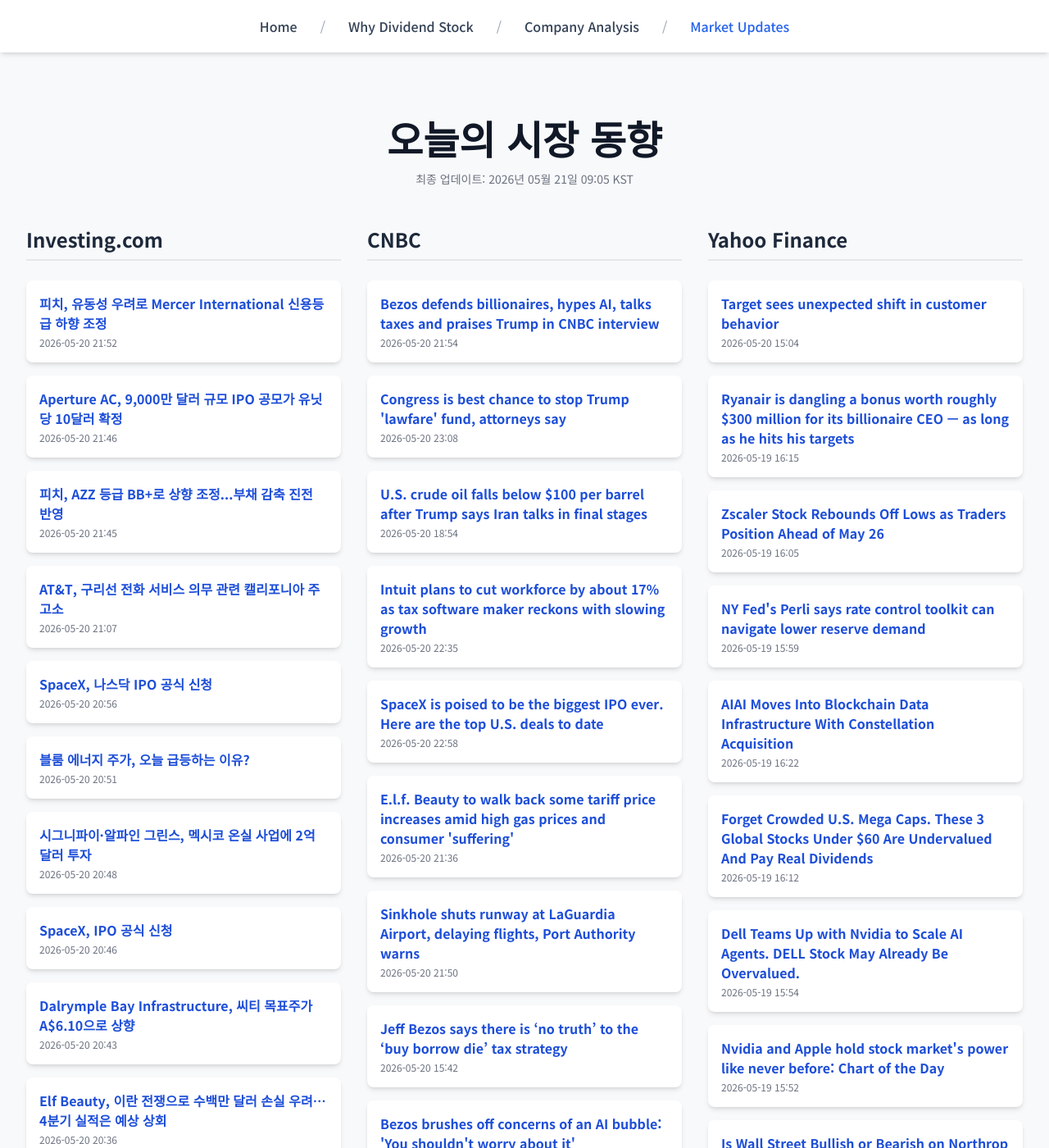
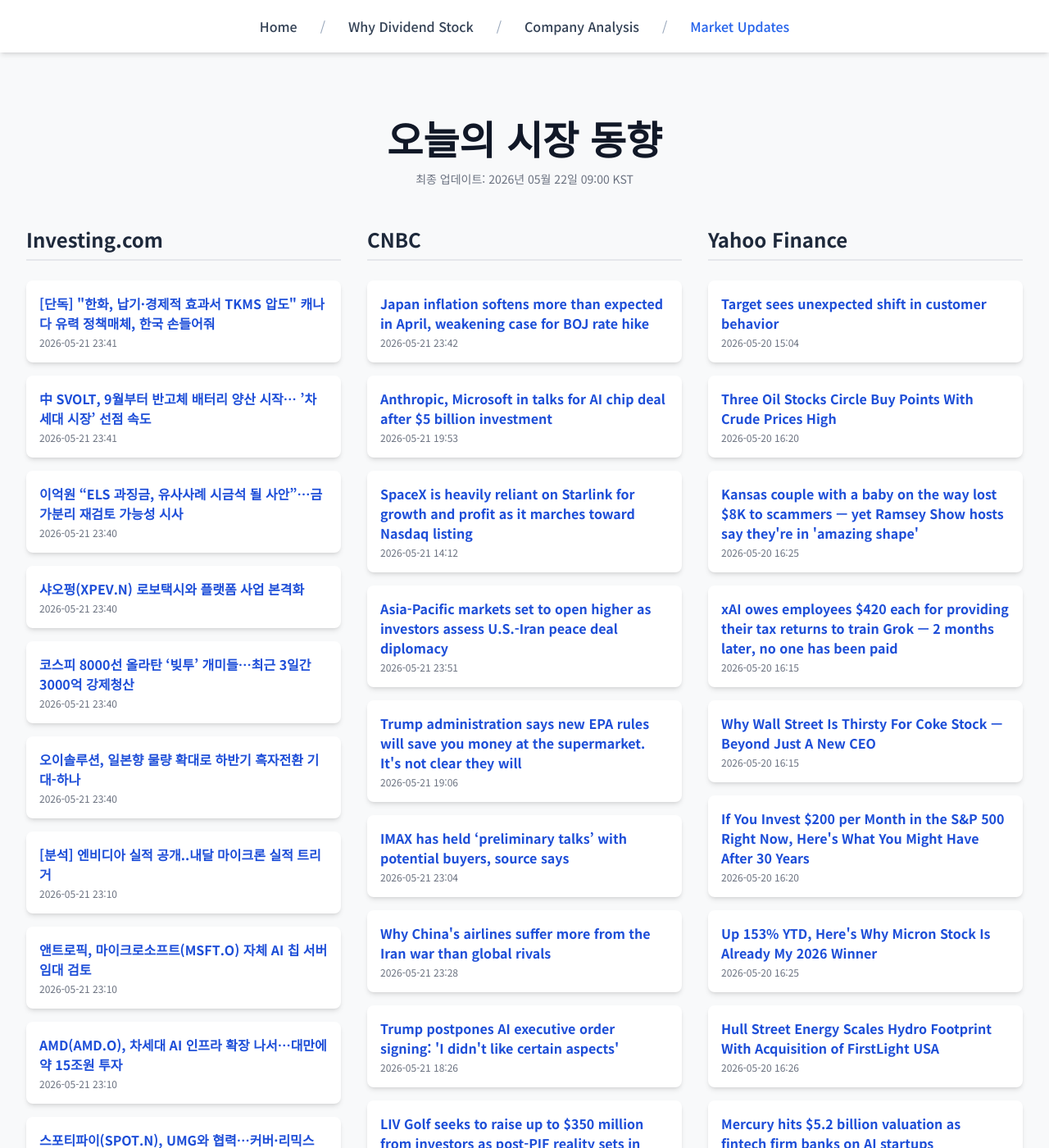
Before and after one commit to Kay-Hwang/my-company-analysis, a Jekyll site: the page built from market-updates.html, in a window 1280 px wide and 1400 px high. Shown: the whole window at 82% size. Built offline with Jekyll 4.4.1, drawn with Linux system fonts in a browser that asks for light colours; nearby versions of some CDN libraries; a script that is not in the unit is left out; some of the changed text lies outside the part shown.

Commit message:
Update daily data

```diff
--- a/_data/latest_data.json
+++ b/_data/latest_data.json
@@ -1,128 +1,128 @@
 {
-  "lastUpdated": "2026년 05월 21일 09:05 KST",
+  "lastUpdated": "2026년 05월 22일 09:00 KST",
   "news": {
     "investing": [
       {
-        "title": "피치, 유동성 우려로 Mercer International 신용등급 하향 조정",
-        "link": "https://kr.investing.com/news/stock-market-news/article-93CH-1954952",
-        "pubDate": "2026-05-20 21:52:49",
-        "summary": "피치, 유동성 우려로 Mercer International 신용등급 하향 조정"
+        "title": "[단독] \"한화, 납기·경제적 효과서 TKMS 압도\" 캐나다 유력 정책매체, 한국 손들어줘",
+        "link": "https://kr.investing.com/news/stock-market-news/article-1957018",
+        "pubDate": "2026-05-21 23:41:18",
+        "summary": "[단독] \"한화, 납기·경제적 효과서 TKMS 압도\" 캐나다 유력 정책매체, 한국 손들어줘"
       },
       {
-        "title": "Aperture AC, 9,000만 달러 규모 IPO 공모가 유닛당 10달러 확정",
-        "link": "https://kr.investing.com/news/stock-market-news/article-432SI-1954947",
-        "pubDate": "2026-05-20 21:46:07",
-        "summary": "Aperture AC, 9,000만 달러 규모 IPO 공모가 유닛당 10달러 확정"
+        "title": "中 SVOLT, 9월부터 반고체 배터리 양산 시작… ’차세대 시장’ 선점 속도",
+        "link": "https://kr.investing.com/news/stock-market-news/article-1957016",
+        "pubDate": "2026-05-21 23:41:18",
+        "summary": "中 SVOLT, 9월부터 반고체 배터리 양산 시작… ’차세대 시장’ 선점 속도"
       },
       {
-        "title": "피치, AZZ 등급 BB+로 상향 조정...부채 감축 진전 반영",
-        "link": "https://kr.investing.com/news/stock-market-news/article-93CH-1954944",
-        "pubDate": "2026-05-20 21:45:27",
-        "summary": "피치, AZZ 등급 BB+로 상향 조정...부채 감축 진전 반영"
+        "title": "이억원 “ELS 과징금, 유사사례 시금석 될 사안”…금가분리 재검토 가능성 시사",
+        "link": "https://kr.investing.com/news/stock-market-news/article-1957012",
+        "pubDate": "2026-05-21 23:40:25",
+        "summary": "이억원 “ELS 과징금, 유사사례 시금석 될 사안”…금가분리 재검토 가능성 시사"
       },
       {
-        "title": "AT&T, 구리선 전화 서비스 의무 관련 캘리포니아 주 고소",
-        "link": "https://kr.investing.com/news/stock-market-news/article-93CH-1954902",
-        "pubDate": "2026-05-20 21:07:12",
-        "summary": "AT&T, 구리선 전화 서비스 의무 관련 캘리포니아 주 고소"
+        "title": "샤오펑(XPEV.N) 로보택시와 플랫폼 사업 본격화",
+        "link": "https://kr.investing.com/news/stock-market-news/article-1957010",
+        "pubDate": "2026-05-21 23:40:25",
+        "summary": "샤오펑(XPEV.N) 로보택시와 플랫폼 사업 본격화"
       },
       {
-        "title": "SpaceX, 나스닥 IPO 공식 신청",
-        "link": "https://kr.investing.com/news/stock-market-news/article-1954882",
-        "pubDate": "2026-05-20 20:56:36",
-        "summary": "SpaceX, 나스닥 IPO 공식 신청"
+        "title": "코스피 8000선 올라탄 ‘빚투’ 개미들…최근 3일간 3000억 강제청산",
+        "link": "https://kr.investing.com/news/stock-market-news/article-1957008",
+        "pubDate": "2026-05-21 23:40:24",
+        "summary": "코스피 8000선 올라탄 ‘빚투’ 개미들…최근 3일간 3000억 강제청산"
       },
       {
-        "title": "블룸 에너지 주가, 오늘 급등하는 이유?",
-        "link": "https://kr.investing.com/news/stock-market-news/article-93CH-1954866",
-        "pubDate": "2026-05-20 20:51:50",
-        "summary": "블룸 에너지 주가, 오늘 급등하는 이유?"
+        "title": "오이솔루션, 일본향 물량 확대로 하반기 흑자전환 기대-하나",
+        "link": "https://kr.investing.com/news/stock-market-news/article-1957006",
+        "pubDate": "2026-05-21 23:40:09",
+        "summary": "오이솔루션, 일본향 물량 확대로 하반기 흑자전환 기대-하나"
       },
       {
-        "title": "시그니파이·알파인 그린스, 멕시코 온실 사업에 2억 달러 투자",
-        "link": "https://kr.investing.com/news/stock-market-news/article-93CH-1954862",
-        "pubDate": "2026-05-20 20:48:21",
-        "summary": "시그니파이·알파인 그린스, 멕시코 온실 사업에 2억 달러 투자"
+        "title": "[분석] 엔비디아 실적 공개..내달 마이크론 실적 트리거",
+        "link": "https://kr.investing.com/news/stock-market-news/article-1956989",
+        "pubDate": "2026-05-21 23:10:26",
+        "summary": "[분석] 엔비디아 실적 공개..내달 마이크론 실적 트리거"
       },
       {
-        "title": "SpaceX, IPO 공식 신청",
-        "link": "https://kr.investing.com/news/stock-market-news/article-432SI-1954858",
-        "pubDate": "2026-05-20 20:46:04",
-        "summary": "SpaceX, IPO 공식 신청"
+        "title": "앤트로픽, 마이크로소프트(MSFT.O) 자체 AI 칩 서버 임대 검토",
+        "link": "https://kr.investing.com/news/stock-market-news/article-1956988",
+        "pubDate": "2026-05-21 23:10:26",
+        "summary": "앤트로픽, 마이크로소프트(MSFT.O) 자체 AI 칩 서버 임대 검토"
       },
       {
-        "title": "Dalrymple Bay Infrastructure, 씨티 목표주가 A$6.10으로 상향",
-        "link": "https://kr.investing.com/news/stock-market-news/article-93CH-1954841",
-        "pubDate": "2026-05-20 20:43:00",
-        "summary": "Dalrymple Bay Infrastructure, 씨티 목표주가 A$6.10으로 상향"
+        "title": "AMD(AMD.O), 차세대 AI 인프라 확장 나서…대만에 약 15조원 투자",
+        "link": "https://kr.investing.com/news/stock-market-news/article-1956987",
+        "pubDate": "2026-05-21 23:10:26",
+        "summary": "AMD(AMD.O), 차세대 AI 인프라 확장 나서…대만에 약 15조원 투자"
       },
       {
-        "title": "Elf Beauty, 이란 전쟁으로 수백만 달러 손실 우려…4분기 실적은 예상 상회",
-        "link": "https://kr.investing.com/news/stock-market-news/article-1954832",
-        "pubDate": "2026-05-20 20:36:53",
-        "summary": "Elf Beauty, 이란 전쟁으로 수백만 달러 손실 우려…4분기 실적은 예상 상회"
+        "title": "스포티파이(SPOT.N), UMG와 협력…커버·리믹스 가능한 AI 기능 도입",
+        "link": "https://kr.investing.com/news/stock-market-news/article-1956986",
+        "pubDate": "2026-05-21 23:10:26",
+        "summary": "스포티파이(SPOT.N), UMG와 협력…커버·리믹스 가능한 AI 기능 도입"
       }
     ],
     "cnbc": [
       {
-        "title": "Bezos defends billionaires, hypes AI, talks taxes and praises Trump in CNBC interview",
-        "link": "https://www.cnbc.com/2026/05/20/jeff-bezos-taxes-ai-corporations-trump.html",
-        "pubDate": "Wed, 20 May 2026 21:54:15 GMT",
-        "summary": "Jeff Bezos rejected accusations that Amazon's decision to release a documentary on first lady Melania Trump was an effort to curry favor with the president."
+        "title": "Japan inflation softens more than expected in April, weakening case for BOJ rate hike",
+        "link": "https://www.cnbc.com/2026/05/22/japan-april-core-inflation-boj-rate-hike-outlook.html",
+        "pubDate": "Thu, 21 May 2026 23:42:29 GMT",
+        "summary": "Japan inflation softens more than expected in April, weakening case for BOJ rate hike"
       },
       {
-        "title": "Congress is best chance to stop Trump 'lawfare' fund, attorneys say",
-        "link": "https://www.cnbc.com/2026/05/20/trump-lawfare-fund-congress-courts-irs.html",
-        "pubDate": "Wed, 20 May 2026 23:08:30 GMT",
-        "summary": "The Department of Justice has set up a $1.8 billion fund that will purportedly compensate victims of prosecutorial overreach under the Biden administration."
+        "title": "Anthropic, Microsoft in talks for AI chip deal after $5 billion investment",
+        "link": "https://www.cnbc.com/2026/05/21/anthropic-microsoft-maia-200-ai-chip.html",
+        "pubDate": "Thu, 21 May 2026 19:53:21 GMT",
+        "summary": "Microsoft has not made the Maia 200 chips available to customers, but they are used in the company's data centers, offering better efficiency than other silicon."
       },
       {
-        "title": "U.S. crude oil falls below $100 per barrel after Trump says Iran talks in final stages",
-        "link": "https://www.cnbc.com/2026/05/20/oil-price-today-iran-war-strait-hormuz-trump.html",
-        "pubDate": "Wed, 20 May 2026 18:54:14 GMT",
-        "summary": "Trump told reporters that the administration was in the \"final stages\" of negotiations with Iran, according to a pool report."
+        "title": "SpaceX is heavily reliant on Starlink for growth and profit as it marches toward Nasdaq listing",
+        "link": "https://www.cnbc.com/2026/05/21/spacex-starlink-growth-profit-nasdaq-ipo.html",
+        "pubDate": "Thu, 21 May 2026 14:12:49 GMT",
+        "summary": "SpaceX's IPO prospectus underscores the importance of Starlink to the company's operations."
       },
       {
-        "title": "Intuit plans to cut workforce by about 17% as tax software maker reckons with slowing growth",
-        "link": "https://www.cnbc.com/2026/05/20/intuit-intu-q3-earnings-report-2026-company-cutting-17percent-of-staff.html",
-        "pubDate": "Wed, 20 May 2026 22:35:41 GMT",
-        "summary": "Intuit's stock has been hammered this year as investors worry that generative artificial intelligence models could threaten software companies."
+        "title": "Asia-Pacific markets set to open higher as investors assess U.S.-Iran peace deal diplomacy",
+        "link": "https://www.cnbc.com/2026/05/22/asia-markets-today-brent-nikkei-225-kospi-hang-seng-index.html",
+        "pubDate": "Thu, 21 May 2026 23:51:57 GMT",
+        "summary": "While oil prices fell in U.S. trading, reports that Tehran intends to keep its enriched uranium stockpile within the country stand to complicate negotiations with the U.S."
       },
       {
-        "title": "SpaceX is poised to be the biggest IPO ever. Here are the top U.S. deals to date",
-        "link": "https://www.cnbc.com/2026/05/20/spacex-is-the-biggest-ipo-ever-these-debuts-also-set-records.html",
-        "pubDate": "Wed, 20 May 2026 22:58:32 GMT",
-        "summary": "Before SpaceX's upcoming IPO sets an expected record, Alibaba, Facebook and Visa raised historic sums in the U.S."
+        "title": "Trump administration says new EPA rules will save you money at the supermarket. It's not clear they will",
+        "link": "https://www.cnbc.com/2026/05/21/trump-changes-epa-refrigeration-rules-in-grocery-price-push.html",
+        "pubDate": "Thu, 21 May 2026 19:06:44 GMT",
+        "summary": "Trump delayed Biden-era EPA refrigerant rules, saying the move will lower grocery costs, though the impact on food prices remains unclear."
       },
       {
-        "title": "E.l.f. Beauty to walk back some tariff price increases amid high gas prices and consumer 'suffering'",
-        "link": "https://www.cnbc.com/2026/05/20/elf-beauty-elf-earnings-q4-2026.html",
-        "pubDate": "Wed, 20 May 2026 21:36:26 GMT",
-        "summary": "E.l.f. Beauty raised prices by $1 last August to offset the impact of tariffs. It's now planning to walk back some of that amid a consumer pullback."
+        "title": "IMAX has held ‘preliminary talks’ with potential buyers, source says",
+        "link": "https://www.cnbc.com/2026/05/21/imax-preliminary-talks-potential-buyers.html",
+        "pubDate": "Thu, 21 May 2026 23:04:31 GMT",
+        "summary": "IMAX has held \"preliminary talks\" through intermediaries, but no official pitches have been made directly by the company, a source told CNBC."
       },
       {
-        "title": "Sinkhole shuts runway at LaGuardia Airport, delaying flights, Port Authority warns",
-        "link": "https://www.cnbc.com/2026/05/20/laguardia-airport-lga-flights.html",
-        "pubDate": "Wed, 20 May 2026 21:50:06 GMT",
-        "summary": "The Port Authority said travelers should expect delays and cancellations, with thunderstorms expected also expected to roll in Wednesday."
+        "title": "Why China's airlines suffer more from the Iran war than global rivals",
+        "link": "https://www.cnbc.com/2026/05/22/china-airlines-expect-losses-iran-war-fuel-shortage-railway-.html",
+        "pubDate": "Thu, 21 May 2026 23:28:38 GMT",
+        "summary": "China's carriers face sky-high jet fuel, lack of hedging strategies, and a customer base that can easily pivot to cheaper high-speed rail services."
       },
       {
-        "title": "Jeff Bezos says there is ‘no truth’ to the ‘buy borrow die’ tax strategy",
-        "link": "https://www.cnbc.com/2026/05/20/jeff-bezos-taxes.html",
-        "pubDate": "Wed, 20 May 2026 15:42:05 GMT",
-        "summary": "The \"buy, borrow, die\" strategy refers to the practice of wealthy founders or investors borrowing against their assets and using the loan proceeds as income."
+        "title": "Trump postpones AI executive order signing: 'I didn't like certain aspects'",
+        "link": "https://www.cnbc.com/2026/05/21/trump-ai-executive-order-postponed.html",
+        "pubDate": "Thu, 21 May 2026 18:26:23 GMT",
+        "summary": "Trump said that AI is \"causing tremendous good,\" and he was concerned that the executive order \"could have been a blocker.\""
       },
       {
-        "title": "Bezos brushes off concerns of an AI bubble: 'You shouldn't worry about it'",
-        "link": "https://www.cnbc.com/2026/05/20/bezos-ai-bubble-concerns-amazon-prometheum-blue-origin.html",
-        "pubDate": "Wed, 20 May 2026 15:09:47 GMT",
-        "summary": "Amazon founder Jeff Bezos shrugged off concerns of a looming AI bubble, saying the massive investments will ultimately drive the technology forward over time."
+        "title": "LIV Golf seeks to raise up to $350 million from investors as post-PIF reality sets in",
+        "link": "https://www.cnbc.com/2026/05/21/liv-golf-fundraise-up-to-350-million-post-pif.html",
+        "pubDate": "Thu, 21 May 2026 15:06:49 GMT",
+        "summary": "LIV Golf is preparing to take its updated business plan and investor pitch on the road as soon as Thursday, in an effort to raise fresh capital."
       },
       {
-        "title": "Jim Cramer says the world of tech investing has changed and it's not going back",
-        "link": "https://www.cnbc.com/2026/05/20/jim-cramer-says-the-world-of-tech-investing-has-changed-and-its-not-going-back.html",
-        "pubDate": "Wed, 20 May 2026 22:41:07 GMT",
-        "summary": "CNBC's Jim Cramer said semiconductor and AI infrastructure stocks have replaced software as the market's technology leaders."
+        "title": "Cleveland Cavaliers owner Dan Gilbert turns grief over son’s rare disease into search for a cure",
+        "link": "https://www.cnbc.com/2026/05/21/cavs-owner-dan-gilbert-son-rare-disease-cure.html",
+        "pubDate": "Thu, 21 May 2026 18:55:24 GMT",
+        "summary": "Dan Gilbert honors his son Nick by funding research into neurofibromatosis, the rare disease that took Nick’s life."
       }
     ],
     "yahoo": [
@@ -133,58 +133,58 @@
         "summary": "Target sees unexpected shift in customer behavior"
       },
       {
-        "title": "Ryanair is dangling a bonus worth roughly $300 million for its billionaire CEO — as long as he hits his targets",
-        "link": "https://finance.yahoo.com/markets/stocks/articles/ryanair-dangling-bonus-worth-roughly-161500705.html",
-        "pubDate": "2026-05-19T16:15:00Z",
-        "summary": "Ryanair is dangling a bonus worth roughly $300 million for its billionaire CEO — as long as he hits his targets"
+        "title": "Three Oil Stocks Circle Buy Points With Crude Prices High",
+        "link": "https://www.investors.com/news/oil-stocks-valero-refiners-crude-oil-prices/?src=A00220&yptr=yahoo",
+        "pubDate": "2026-05-20T16:20:23Z",
+        "summary": "Three Oil Stocks Circle Buy Points With Crude Prices High"
       },
       {
-        "title": "Zscaler Stock Rebounds Off Lows as Traders Position Ahead of May 26",
-        "link": "https://finance.yahoo.com/markets/stocks/articles/zscaler-stock-rebounds-off-lows-160502449.html",
-        "pubDate": "2026-05-19T16:05:02Z",
-        "summary": "Zscaler Stock Rebounds Off Lows as Traders Position Ahead of May 26"
+        "title": "Kansas couple with a baby on the way lost $8K to scammers — yet Ramsey Show hosts say they're in 'amazing shape'",
+        "link": "https://finance.yahoo.com/markets/articles/kansas-couple-baby-way-lost-162500813.html",
+        "pubDate": "2026-05-20T16:25:00Z",
+        "summary": "Kansas couple with a baby on the way lost $8K to scammers — yet Ramsey Show hosts say they're in 'amazing shape'"
       },
       {
-        "title": "NY Fed's Perli says rate control toolkit can navigate lower reserve demand",
-        "link": "https://finance.yahoo.com/economy/policy/articles/ny-feds-perli-says-rate-152135411.html",
-        "pubDate": "2026-05-19T15:59:52Z",
-        "summary": "NY Fed's Perli says rate control toolkit can navigate lower reserve demand"
+        "title": "xAI owes employees $420 each for providing their tax returns to train Grok — 2 months later, no one has been paid",
+        "link": "https://finance.yahoo.com/sectors/technology/articles/xai-owes-employees-420-providing-161500811.html",
+        "pubDate": "2026-05-20T16:15:00Z",
+        "summary": "xAI owes employees $420 each for providing their tax returns to train Grok — 2 months later, no one has been paid"
       },
       {
-        "title": "AIAI Moves Into Blockchain Data Infrastructure With Constellation Acquisition",
-        "link": "https://finance.yahoo.com/markets/crypto/articles/aiai-moves-blockchain-data-infrastructure-162200270.html",
-        "pubDate": "2026-05-19T16:22:00Z",
-        "summary": "AIAI Moves Into Blockchain Data Infrastructure With Constellation Acquisition"
+        "title": "Why Wall Street Is Thirsty For Coke Stock — Beyond Just A New CEO",
+        "link": "https://www.investors.com/research/breakout-stocks-technical-analysis/coke-stock-coca-cola-co-ceo-henrique-braun/?src=A00220&yptr=yahoo",
+        "pubDate": "2026-05-20T16:15:23Z",
+        "summary": "Why Wall Street Is Thirsty For Coke Stock — Beyond Just A New CEO"
       },
       {
-        "title": "Forget Crowded U.S. Mega Caps. These 3 Global Stocks Under $60 Are Undervalued And Pay Real Dividends",
-        "link": "https://finance.yahoo.com/markets/stocks/articles/forget-crowded-u-mega-caps-161201631.html",
-        "pubDate": "2026-05-19T16:12:01Z",
-        "summary": "Forget Crowded U.S. Mega Caps. These 3 Global Stocks Under $60 Are Undervalued And Pay Real Dividends"
+        "title": "If You Invest $200 per Month in the S&P 500 Right Now, Here's What You Might Have After 30 Years",
+        "link": "https://finance.yahoo.com/markets/stocks/articles/invest-200-per-month-p-162000929.html",
+        "pubDate": "2026-05-20T16:20:00Z",
+        "summary": "If You Invest $200 per Month in the S&P 500 Right Now, Here's What You Might Have After 30 Years"
       },
       {
-        "title": "Dell Teams Up with Nvidia to Scale AI Agents. DELL Stock May Already Be Overvalued.",
-        "link": "https://finance.yahoo.com/markets/stocks/articles/dell-teams-nvidia-scale-ai-155414569.html",
-        "pubDate": "2026-05-19T15:54:14Z",
-        "summary": "Dell Teams Up with Nvidia to Scale AI Agents. DELL Stock May Already Be Overvalued."
+        "title": "Up 153% YTD, Here's Why Micron Stock Is Already My 2026 Winner",
+        "link": "https://finance.yahoo.com/markets/stocks/articles/153-ytd-heres-why-micron-162555985.html",
+        "pubDate": "2026-05-20T16:25:55Z",
+        "summary": "Up 153% YTD, Here's Why Micron Stock Is Already My 2026 Winner"
       },
       {
-        "title": "Nvidia and Apple hold stock market's power like never before: Chart of the Day",
-        "link": "https://finance.yahoo.com/sectors/technology/article/nvidia-and-apple-hold-stock-markets-power-like-never-before-chart-of-the-day-155214605.html",
-        "pubDate": "2026-05-19T15:52:14Z",
-        "summary": "Nvidia and Apple hold stock market's power like never before: Chart of the Day"
+        "title": "Hull Street Energy Scales Hydro Footprint With Acquisition of FirstLight USA",
+        "link": "https://finance.yahoo.com/sectors/energy/articles/hull-street-energy-scales-hydro-162633427.html",
+        "pubDate": "2026-05-20T16:26:33Z",
+        "summary": "Hull Street Energy Scales Hydro Footprint With Acquisition of FirstLight USA"
       },
       {
-        "title": "Is Wall Street Bullish or Bearish on Northrop Grumman Stock?",
-        "link": "https://finance.yahoo.com/markets/stocks/articles/wall-street-bullish-bearish-northrop-162518653.html",
-        "pubDate": "2026-05-19T16:25:18Z",
-        "summary": "Is Wall Street Bullish or Bearish on Northrop Grumman Stock?"
+        "title": "Mercury hits $5.2 billion valuation as fintech firm banks on AI startups",
+        "link": "https://finance.yahoo.com/sectors/technology/articles/mercury-hits-5-2-billion-161349311.html",
+        "pubDate": "2026-05-20T16:13:49Z",
+        "summary": "Mercury hits $5.2 billion valuation as fintech firm banks on AI startups"
       },
       {
-        "title": "Dear Analog Devices Stock Fans, Mark Your Calendars for May 20",
-        "link": "https://finance.yahoo.com/markets/stocks/articles/dear-analog-devices-stock-fans-162640808.html",
-        "pubDate": "2026-05-19T16:26:40Z",
-        "summary": "Dear Analog Devices Stock Fans, Mark Your Calendars for May 20"
+        "title": "Cava Stock Looks Spicier But Undercooked After Earnings Beat",
+        "link": "https://www.investors.com/news/cava-stock-looks-spicier-but-undercooked-after-earnings-beat/?src=A00220&yptr=yahoo",
+        "pubDate": "2026-05-20T16:12:16Z",
+        "summary": "Cava Stock Looks Spicier But Undercooked After Earnings Beat"
       }
     ]
   }
```
